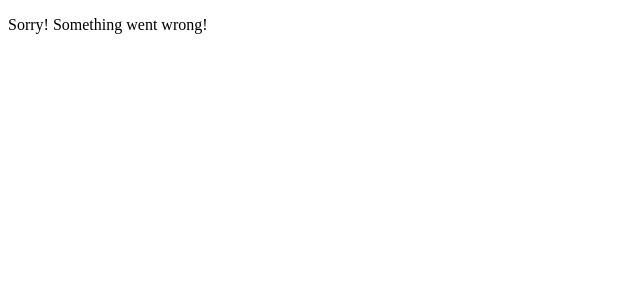
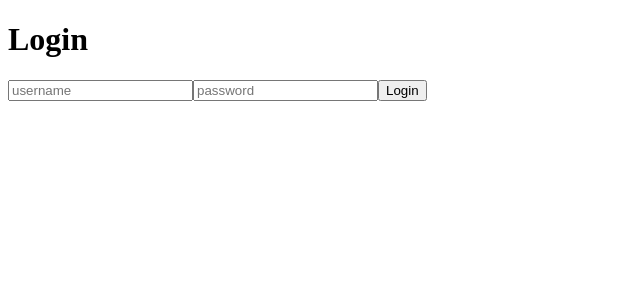
Before and after one commit to JackPadalino/snerdy-music, a React app: page / in a window 1280 px wide. Shown: the top 300 px of the page, without its empty margins (0-640 px from the left). Built offline with nearby package versions, Linux system fonts and the light colour scheme; the HTML template or start-up script is replaced by a standard one.

Commit message:
updated router and set default page to be login screen | removed linke to home page from nav and router component

```diff
--- a/src/components/Login/Login.tsx
+++ b/src/components/Login/Login.tsx
@@ -6,6 +6,7 @@ import { setAllSongs, setSongs } from "../../store/songsSlice";
 import axios from "axios";
 
 const Login = () => {
+  const token = window.localStorage.getItem("token");
   const dispatch = useDispatch();
   const navigate = useNavigate();
 
@@ -59,6 +60,8 @@ const Login = () => {
 
   return (
     <div>
+      {!token && (
+        <>
           <h1>Login</h1>
           <form onSubmit={attemptLogin}>
             <input
@@ -75,6 +78,8 @@ const Login = () => {
             />
             <button>Login</button>
           </form>
+        </>
+      )}
     </div>
   );
 };
--- a/src/components/Nav/Nav.tsx
+++ b/src/components/Nav/Nav.tsx
@@ -18,14 +18,14 @@ const Nav = () => {
     window.localStorage.removeItem("token");
     dispatch(resetUser());
     dispatch(resetSongs());
-    navigate("/login");
+    navigate("/");
   };
 
   return (
     <div id="Nav-div">
       {token && (
         <div>
-          <Link to="/">Home</Link>
+          {/* <Link to="/">Home</Link> */}
           <Link to="/upload">Upload</Link>
           <Link to="/music">Music</Link>
           {/* <Link to="/library">My Library</Link> */}
--- a/src/components/RouterComponent.tsx
+++ b/src/components/RouterComponent.tsx
@@ -1,6 +1,12 @@
 import React from "react";
 import { Routes, Route, useLocation } from "react-router-dom";
-import { Home, Music, Login, Upload, Checkout } from ".";
+import {
+  // Home,
+  Music,
+  Login,
+  Upload,
+  Checkout,
+} from ".";
 
 const RouterComponent = () => {
   const location = useLocation();
@@ -12,8 +18,8 @@ const RouterComponent = () => {
 
   return (
     <Routes>
-      <Route path="/" element={<Home />} />
-      <Route path="/login" element={<Login />} />
+      <Route path="/" element={<Login />} />
+      {/* <Route path="/login" element={<Login />} /> */}
       <Route path="/upload" element={<Upload />} />
       <Route path="/music" element={<Music />} />
       {/* Pass the successQueryParam as a prop to the Success component */}
--- a/src/components/index.ts
+++ b/src/components/index.ts
@@ -1,4 +1,4 @@
-export { default as Home } from "./Home/Home";
+// export { default as Home } from "./Home/Home";
 export { default as Songs } from "./Songs/Songs";
 export { default as Login } from "./Login/Login";
 export { default as Upload } from "./Upload/Upload";
```
Lines whose indentation alone changed are shown as unchanged.
